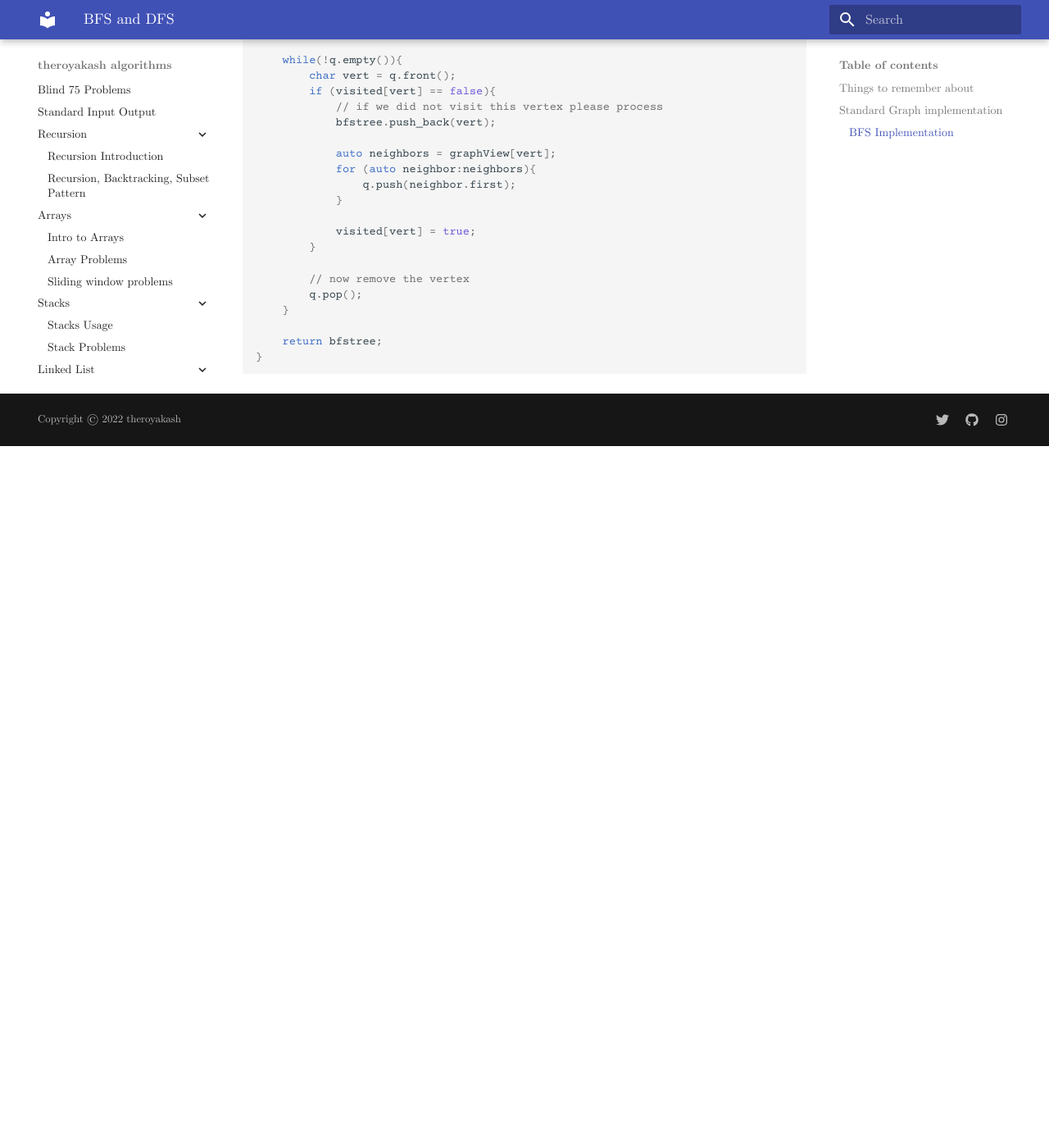
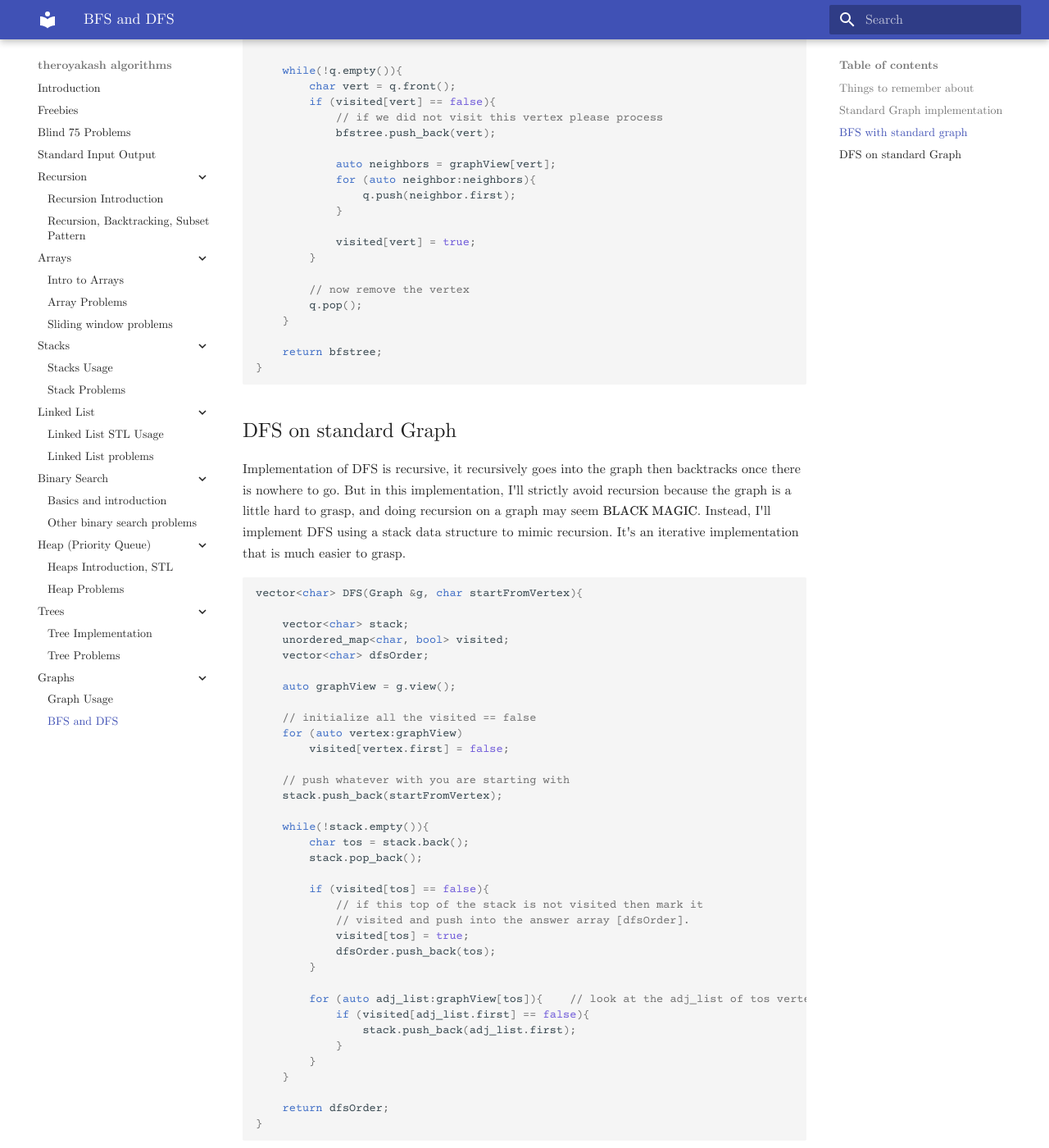
Before and after one commit to theroyakash/algorithms.theroyakash.com, an MkDocs documentation site: the page built from docs/graph/bfs-dfs.md, in a window 1280 px wide and 1400 px high, scrolled down 1927 px. Shown: the whole window at 82% size. Built offline with MkDocs 1.6.1 and Material for MkDocs 9.7.7, drawn with Linux system fonts in a browser that asks for light colours; before the commit the page ends 2471 px from its top, so only the background shows below that; some of the changed text lies outside the part shown.

Commit message:
☑️ added dfs and 🗿 improved docs with grammarly

````diff
--- a/docs/graph/bfs-dfs.md
+++ b/docs/graph/bfs-dfs.md
@@ -1,14 +1,14 @@
-# Breath first and depth first search
+# Breath first and depth-first search
 BFS and DFS are two of the most common graph as well as tree traversal techniques that ever existed. You should always understand the basic understanding behind these traversals.
 
 ## Things to remember about
 - BFS uses a queue and FIFO ordering is something that it uses.
-- DFS uses recursion, recursivly goes in depth until the element is found.
+- DFS uses recursion, and recursively goes in-depth until the element is found.
 
 ## Standard Graph implementation
-We'll use our own standard implementation for graph and will write BFS and DFS to work on that standard graph.
+We'll use our standard implementation for graphs and will write BFS and DFS to work on that standard graph.
 
-This following graph implementation may not be the very best implementation that you'll find, but it is good enough and most importantly you'll be able to implement this in an interview setting.
+The following graph implementation may not be the very best implementation that you'll find, but it is good enough and most importantly you'll be able to implement this in an interview setting.
 
 ```cpp
 #include <iostream>
@@ -46,10 +46,10 @@
 };
 ```
 
-Now on top of this custom graph [adjacency list] representation we'll implement BFS and DFS the 2 most common algorithms in graphs and trees ever.
+Now on top of this custom graph [adjacency list] representation, we'll implement BFS and DFS the 2 most common algorithms in graphs and trees ever.
 
-### BFS Implementation
-Implementation follows CLRS text book for reference although not a blind copy.
+## BFS with standard graph
+Implementation follows the CLRS textbook for reference although is not a blind copy.
 ```cpp
 #include <iostream>
 #include <list>
@@ -99,3 +99,45 @@
 	return bfstree;
 }
 ```
+
+## DFS on standard Graph
+
+Implementation of DFS is recursive, it recursively goes into the graph then backtracks once there is nowhere to go. But in this implementation, I'll strictly avoid recursion because the graph is a little hard to grasp, and doing recursion on a graph may seem $\text{BLACK MAGIC}$. Instead, I'll implement DFS using a stack data structure to mimic recursion. It's an iterative implementation that is much easier to grasp.
+
+```cpp
+vector<char> DFS(Graph &g, char startFromVertex){
+
+    vector<char> stack;
+    unordered_map<char, bool> visited;
+    vector<char> dfsOrder;
+
+    auto graphView = g.view();
+
+    // initialize all the visited == false
+    for (auto vertex:graphView)
+        visited[vertex.first] = false;
+
+    // push whatever with you are starting with
+    stack.push_back(startFromVertex);
+
+    while(!stack.empty()){
+        char tos = stack.back();
+        stack.pop_back();
+
+        if (visited[tos] == false){
+            // if this top of the stack is not visited then mark it
+            // visited and push into the answer array [dfsOrder].
+            visited[tos] = true;
+            dfsOrder.push_back(tos);
+        }
+
+        for (auto adj_list:graphView[tos]){    // look at the adj_list of tos vertex
+            if (visited[adj_list.first] == false){
+                stack.push_back(adj_list.first);
+            }
+        }
+    }
+
+    return dfsOrder;
+}
+```
````
Also changed, not shown: docs/graph/usage.md (+2 -2 lines), docs/index.md (+3 -3 lines), docs/stdinout-usage.md (+22 -22 lines).
